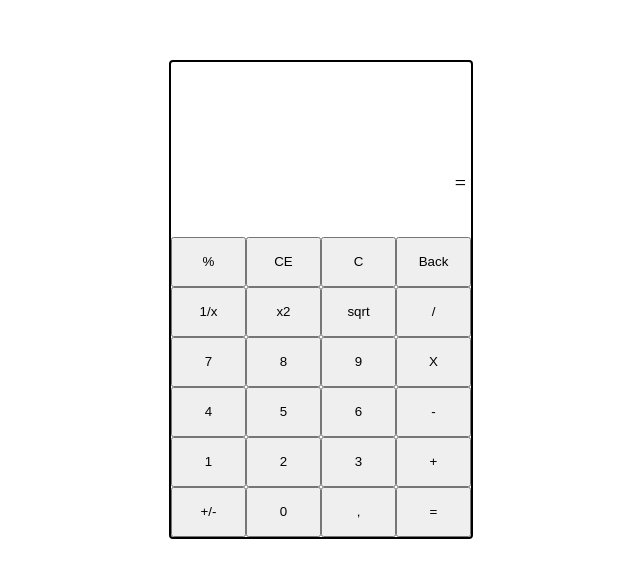
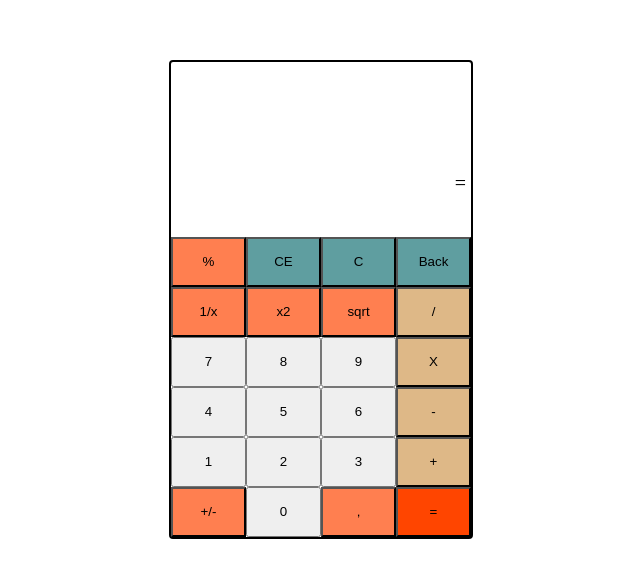
Before and after one commit to virus1705/calculator, a plain HTML site: page index.html in a window 1280 px wide. Shown: the part 109-686 px from the top of the page, without its empty margins (319-959 px from the left). Drawn offline with Linux system fonts and the light colour scheme.

Commit message:
cvetnoi calculator

```diff
--- a/style.css
+++ b/style.css
@@ -32,3 +32,15 @@ p{
     width: 25%;
     height: 50px;
 }
+.result{
+    background-color: orangered;
+}
+.op{
+    background-color: coral;
+}
+.del{
+    background-color: cadetblue;
+}
+.znak{
+    background-color: burlywood;
+}
```
